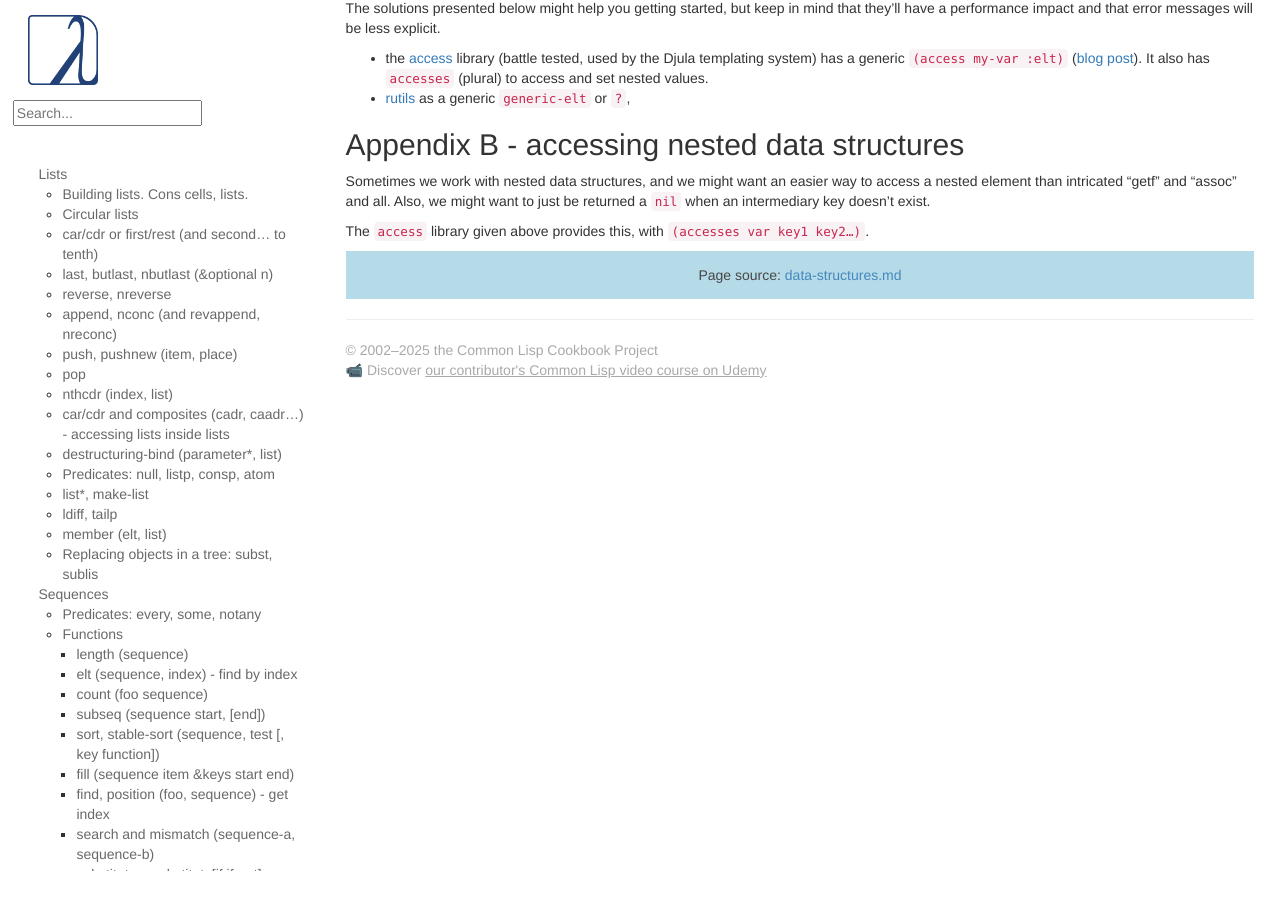
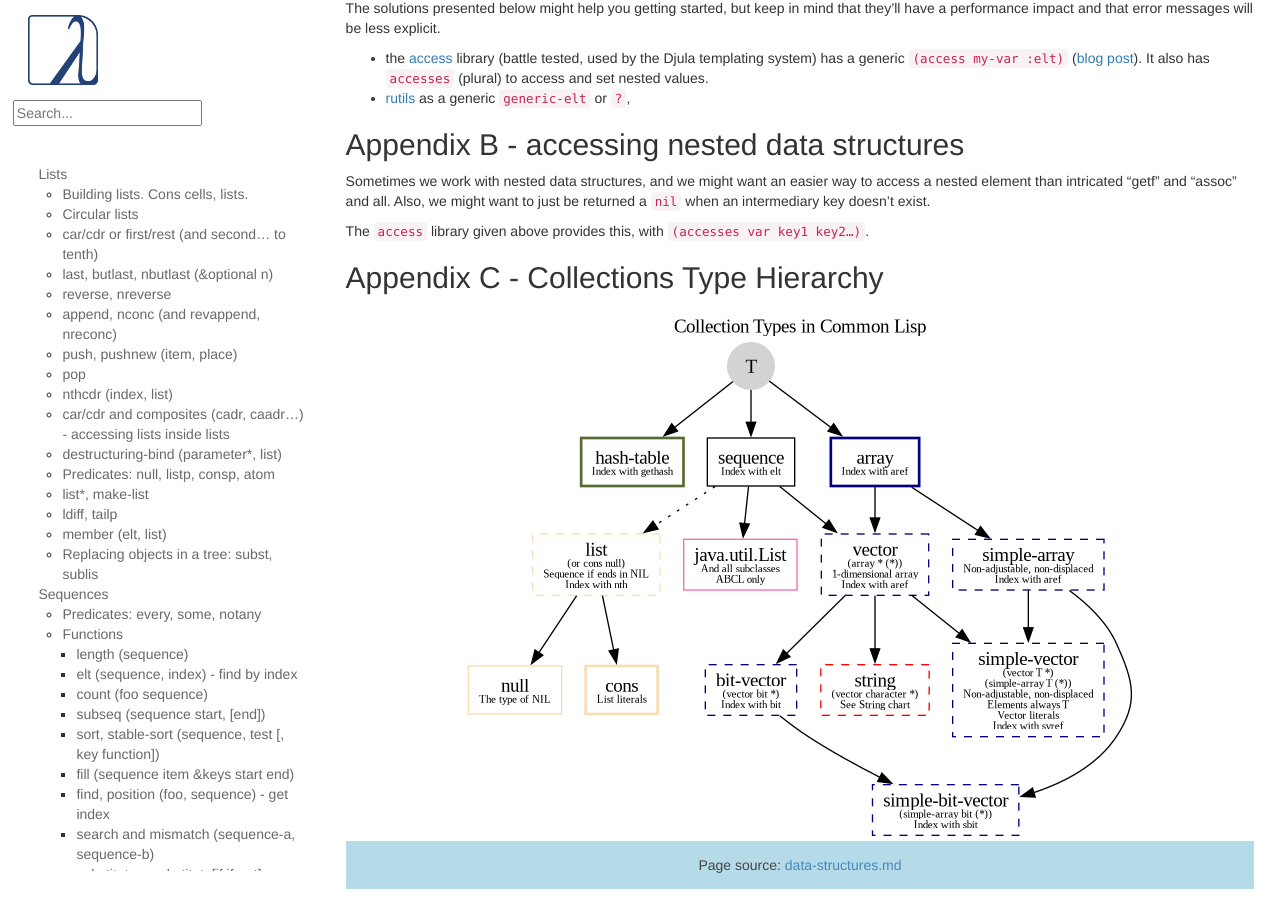
Before and after one commit to LispCookbook/cl-cookbook, a Jekyll site: the page built from data-structures.md, in a window 1280 px wide and 900 px high, scrolled down 31968 px. Built offline with Jekyll 4.4.1, drawn with Linux system fonts in a browser that asks for light colours.

Commit message:
data: collections type hierarchy

```diff
--- a/data-structures.md
+++ b/data-structures.md
@@ -2192,3 +2192,11 @@ easier way to access a nested element than intricated "getf" and
 an intermediary key doesn't exist.
 
 The `access` library given above provides this, with `(accesses var key1 key2…)`.
+
+## Appendix C - Collections Type Hierarchy
+
+<!-- epub-exclude-start -->
+<div style="text-align: center">
+    <img src="collections.png" alt="Collection Types in Common Lisp"/>
+</div>
+<!-- epub-exclude-end -->
```
Also changed, not shown: collections.png (added), 1 other file.
